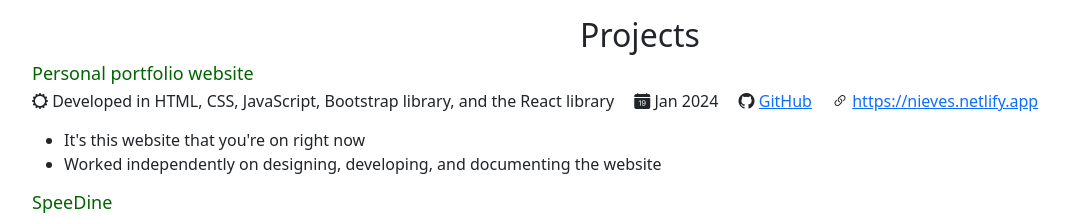
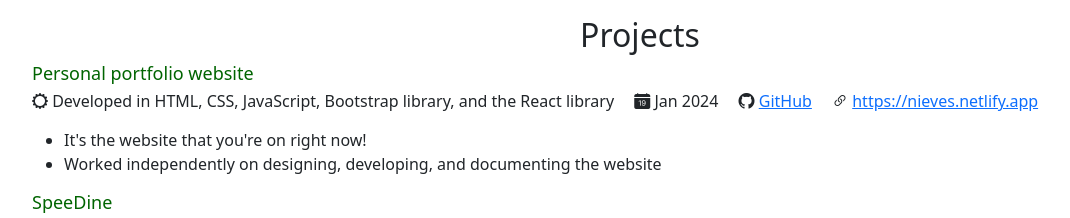
Before and after one commit to LI-Nieves/nieves-web-resume, a React (Vite) app: page / in a window 1280 px wide. Shown: the part 2268-2486 px from the top of the page, without its empty margins (0-1070 px from the left). Built offline with nearby package versions, Linux system fonts and the light colour scheme.

Commit message:
Fixed typos.

```diff
--- a/src/App.jsx
+++ b/src/App.jsx
@@ -309,7 +309,7 @@ function App(props) {
         </p>
       </h4>
       <ul className="work">
-        <li>It's this website that you're on right now</li>
+        <li>It's the website that you're on right now!</li>
         <li>Worked independently on designing, developing, and documenting the website</li>
       </ul>
 
@@ -342,7 +342,7 @@ function App(props) {
       <h4 className="work sub">
         <p>
           <i className="bi bi-gear-wide"></i> CalgaryHacks 2021, 24h hack-a-thon &emsp;
-          <i className="bi bi-calendar-date-fill"></i> Fep 2021 &emsp;
+          <i className="bi bi-calendar-date-fill"></i> Feb 2021 &emsp;
           <i className="bi bi-github"></i> <a href="https://github.com/LI-Nieves/Garbage-Website" title="https://github.com/LI-Nieves/Garbage-Website">GitHub</a>
         </p>
       </h4>
```
